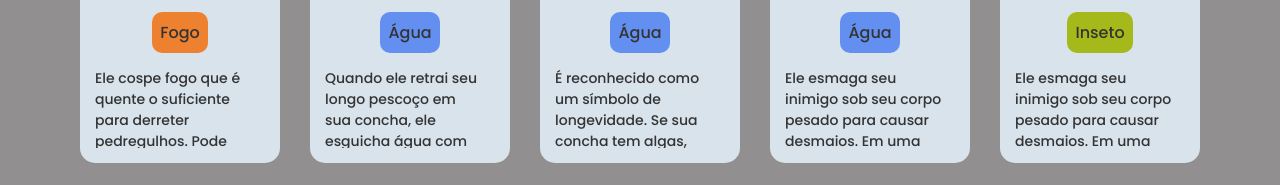
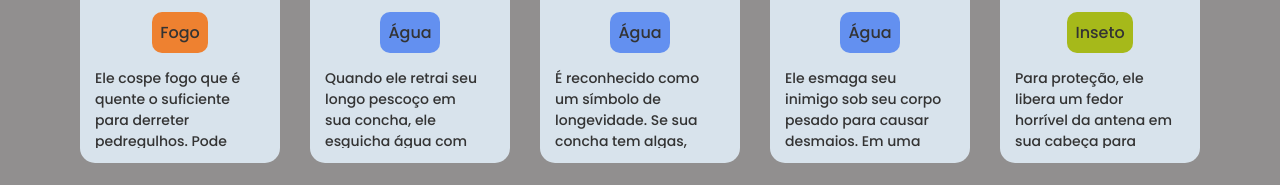
Before and after one commit to SeeyouJonSG/Projeto-Listagem-Pokemon, a plain HTML site: page index.html in a window 1280 px wide. Shown: the part 627-812 px from the top of the page. Drawn offline with Linux system fonts and the light colour scheme.

Commit message:
Update index.html

```diff
--- a/index.html
+++ b/index.html
@@ -193,7 +193,7 @@
                     <li class="tipo inseto">Inseto</li>
                 </ul>
 
-                <p class="descricao">Ele esmaga seu inimigo sob seu corpo pesado para causar desmaios. Em uma pitada, ele se retirará dentro de sua concha.</p>
+                <p class="descricao">Para proteção, ele libera um fedor horrível da antena em sua cabeça para afastar os inimigos.</p>
             </li>
         </ul>
     </main>
```
